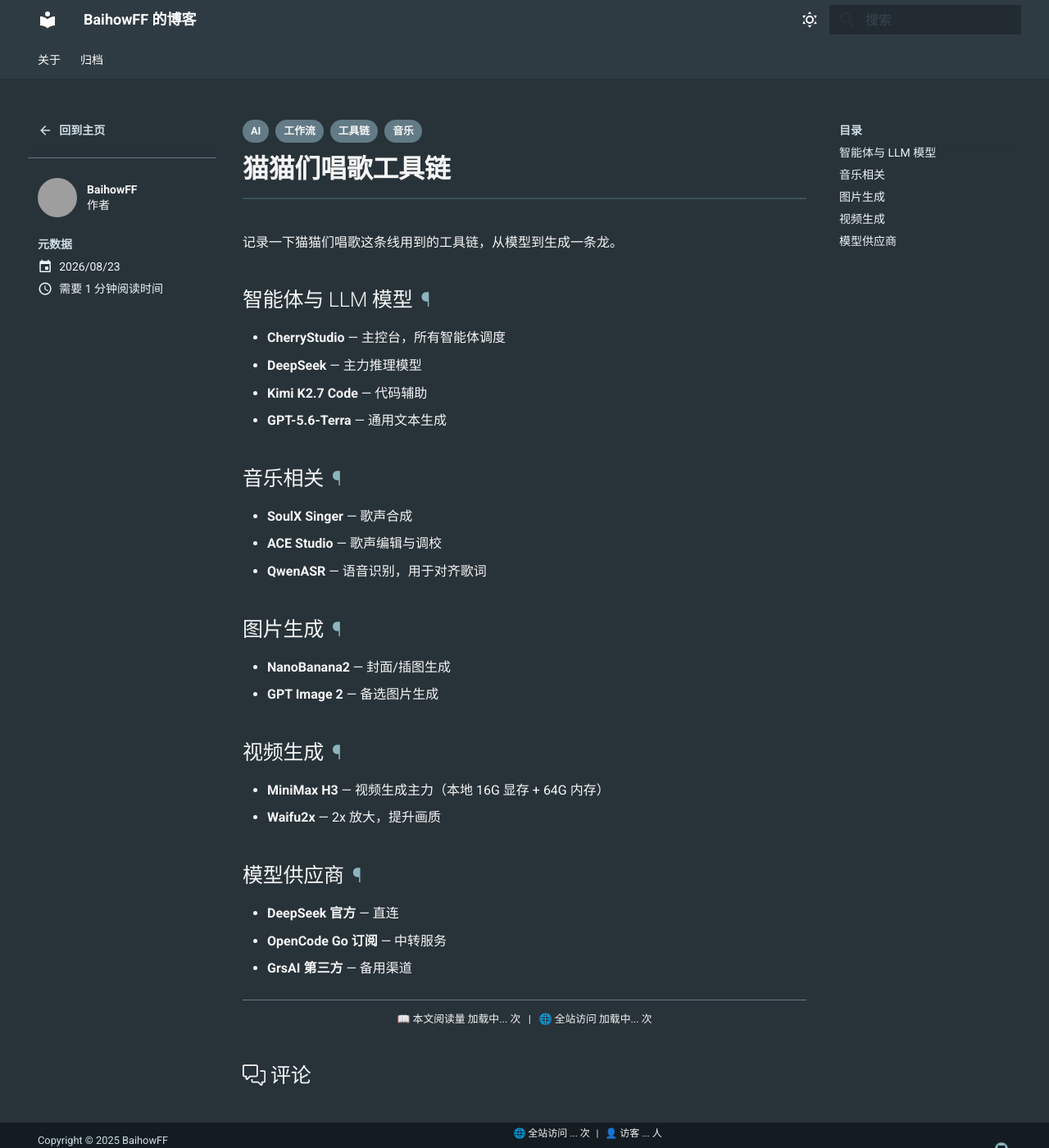
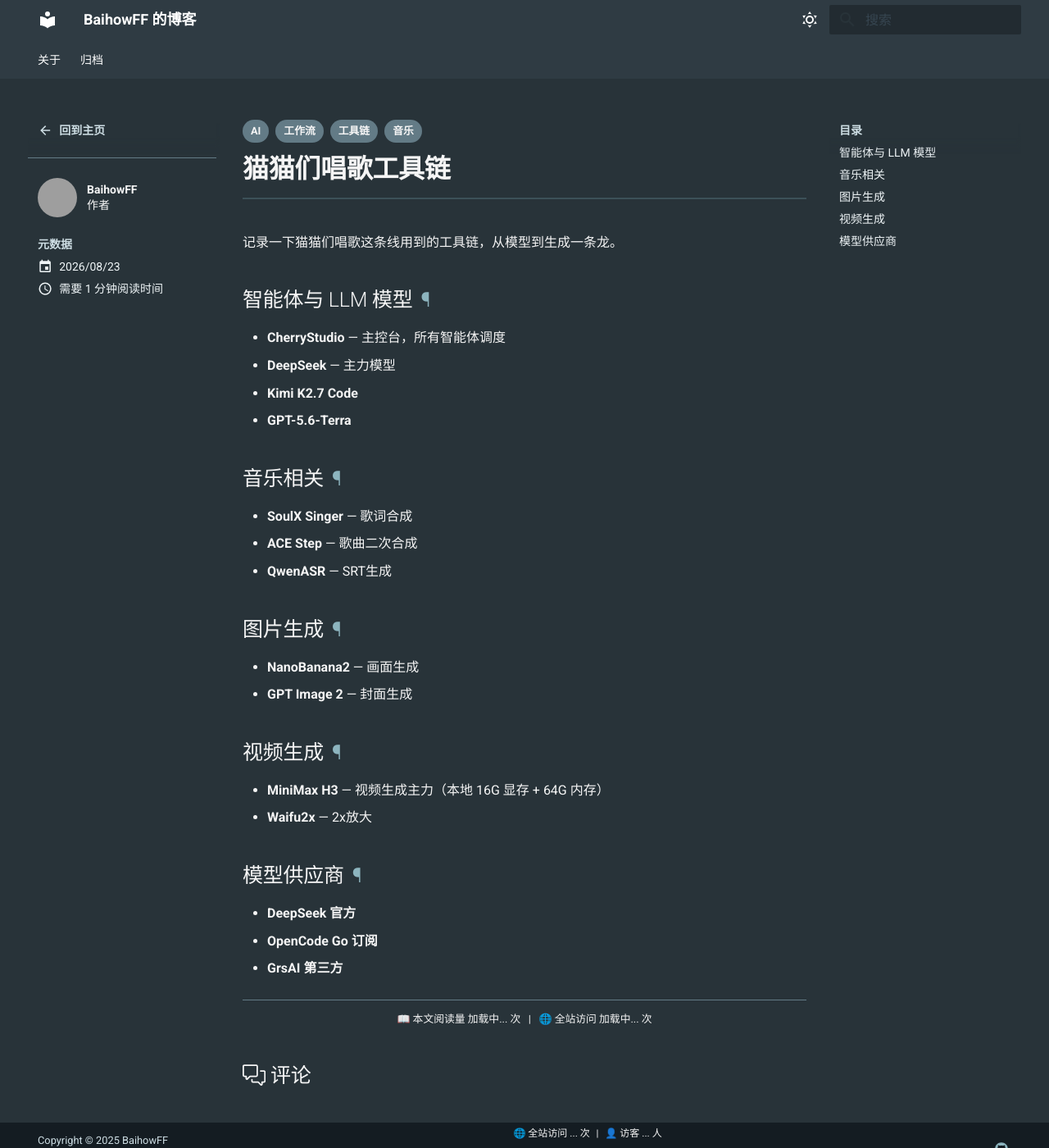
Before and after one commit to BaihowFF/BaihowFF.github.io, an MkDocs documentation site: the page built from docs/posts/猫猫们唱歌工具链.md, in a window 1280 px wide and 1400 px high. Shown: the whole window at 82% size. Built offline with MkDocs 1.6.1 and Material for MkDocs 9.7.7, drawn with Linux system fonts in a browser that asks for light colours; comment, search, counter and statistics services are not loaded; grey boxes are pictures that could not be loaded.

Commit message:
fix: 猫猫们唱歌工具链 修正内容

```diff
--- a/docs/posts/猫猫们唱歌工具链.md
+++ b/docs/posts/猫猫们唱歌工具链.md
@@ -15,28 +15,28 @@ tags:
 ## 智能体与 LLM 模型
 
 - **CherryStudio** — 主控台，所有智能体调度
-- **DeepSeek** — 主力推理模型
-- **Kimi K2.7 Code** — 代码辅助
-- **GPT-5.6-Terra** — 通用文本生成
+- **DeepSeek** — 主力模型
+- **Kimi K2.7 Code**
+- **GPT-5.6-Terra**
 
 ## 音乐相关
 
-- **SoulX Singer** — 歌声合成
-- **ACE Studio** — 歌声编辑与调校
-- **QwenASR** — 语音识别，用于对齐歌词
+- **SoulX Singer** — 歌词合成
+- **ACE Step** — 歌曲二次合成
+- **QwenASR** — SRT生成
 
 ## 图片生成
 
-- **NanoBanana2** — 封面/插图生成
-- **GPT Image 2** — 备选图片生成
+- **NanoBanana2** — 画面生成
+- **GPT Image 2** — 封面生成
 
 ## 视频生成
 
 - **MiniMax H3** — 视频生成主力（本地 16G 显存 + 64G 内存）
-- **Waifu2x** — 2x 放大，提升画质
+- **Waifu2x** — 2x放大
 
 ## 模型供应商
 
-- **DeepSeek 官方** — 直连
-- **OpenCode Go 订阅** — 中转服务
-- **GrsAI 第三方** — 备用渠道
+- **DeepSeek 官方**
+- **OpenCode Go 订阅**
+- **GrsAI 第三方**
```
